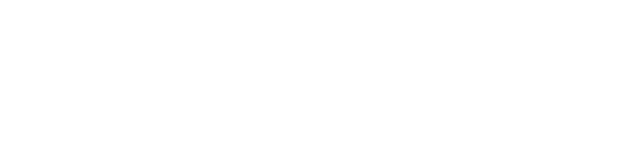
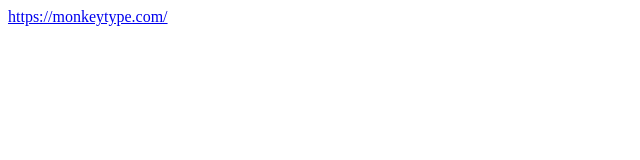
Before and after one commit to mvmsatishkumar/intro, a plain HTML site: page cse1.html in a window 1280 px wide. Shown: the whole page, without its empty margins (0-640 px from the left). Drawn offline with Linux system fonts and the light colour scheme.

Commit message:
renamejjj

```diff
--- a/cse1.html
+++ b/cse1.html
@@ -2,6 +2,6 @@
     <head>
     <title><h2>The realed content flashes here:</h2></title>
     </head>
-    <body><a href="https://monkeytype.com/"></a>
+    <body><a href="index.html">https://monkeytype.com/</a>
     </body>
 </html>
```
